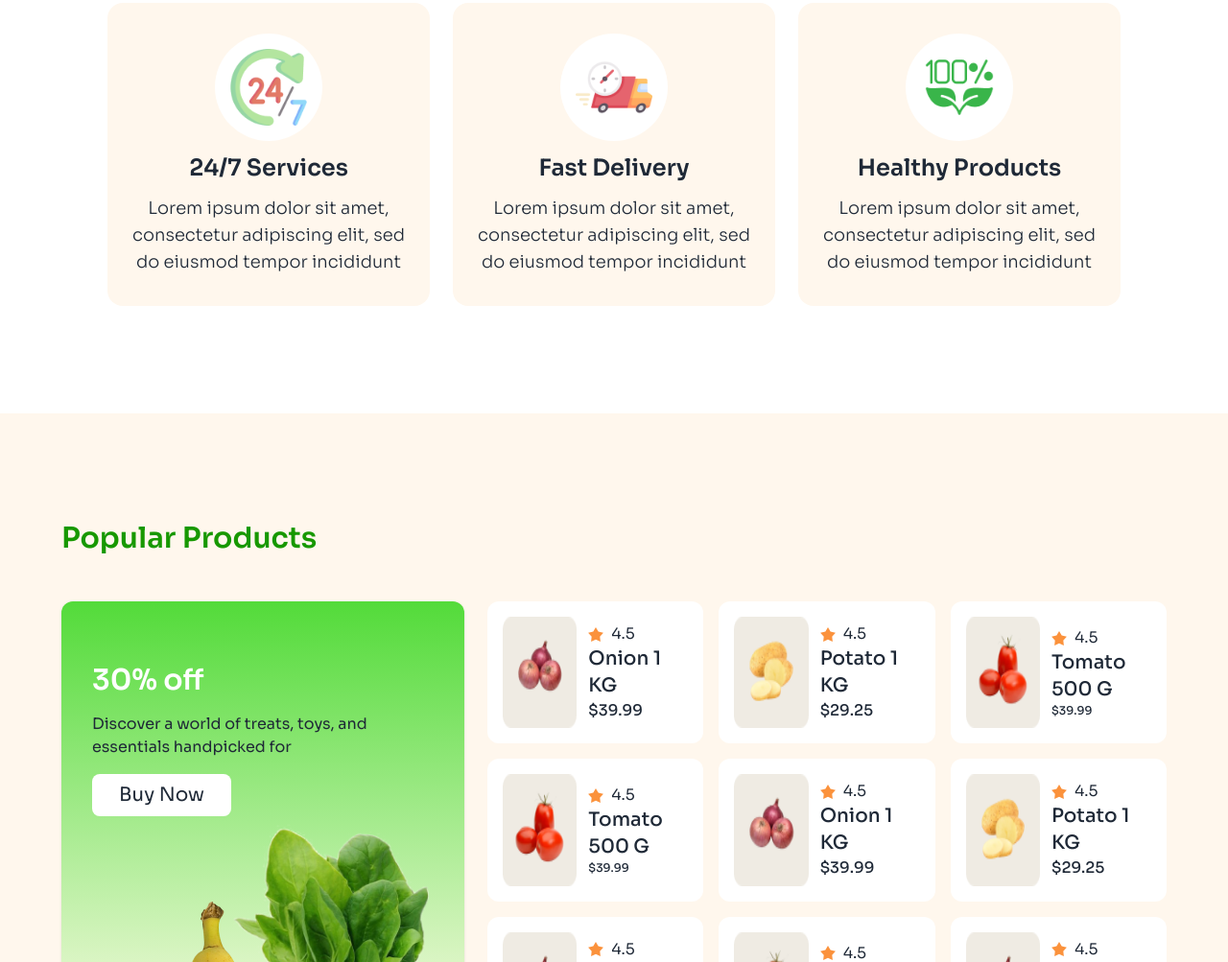
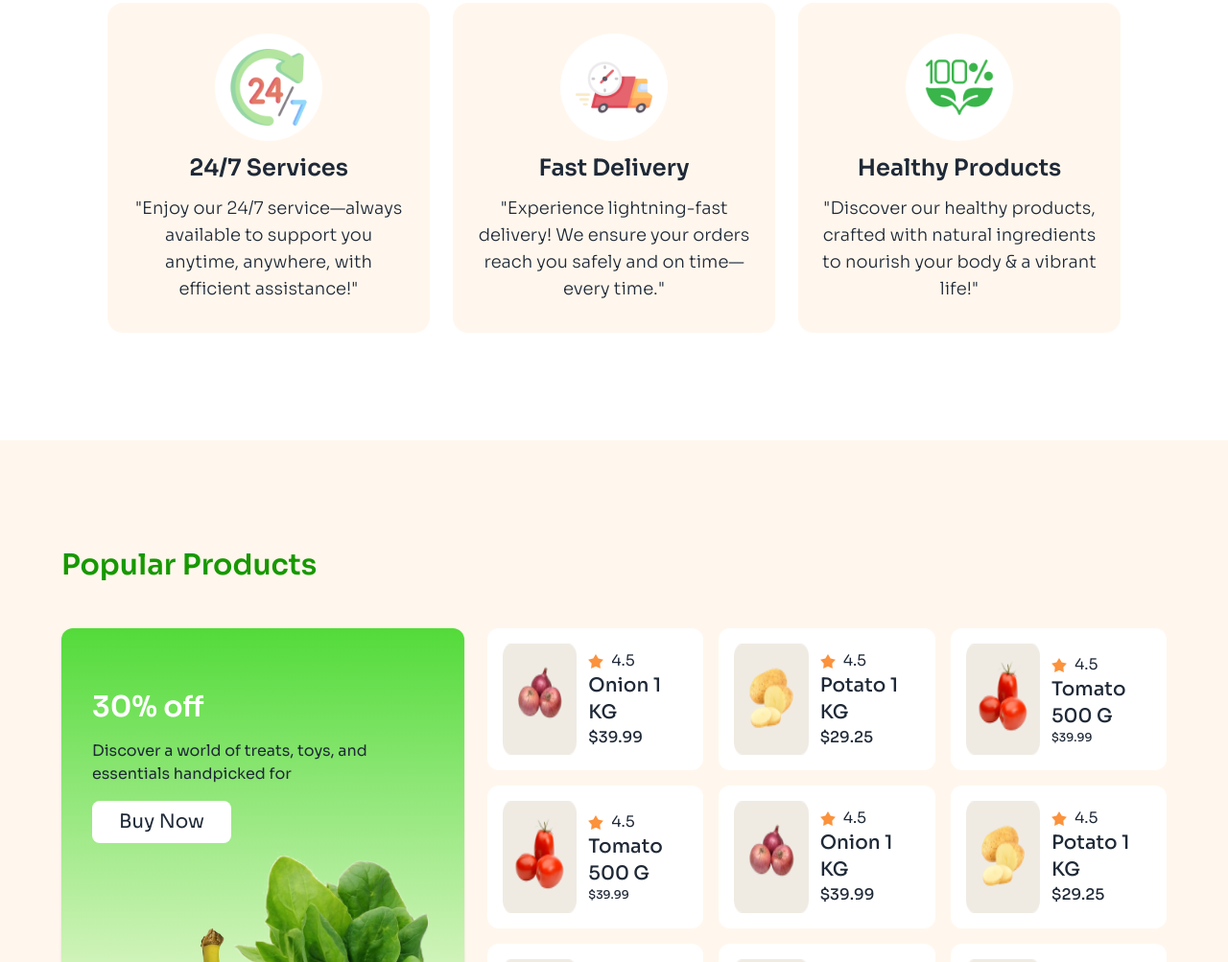
Before and after one commit to mdrahimultahsin/A2-grocery-store, a plain HTML site: page index.html in a window 1280 px wide. Shown: the part 1435-2438 px from the top of the page at 96% size. Drawn offline with nearby package versions, Linux system fonts and the light colour scheme.

Commit message:
update content

```diff
--- a/index.html
+++ b/index.html
@@ -248,8 +248,7 @@
             </div>
             <h2 class="text-2xl font-semibold">24/7 Services</h2>
             <p class="font-light text-lg">
-              Lorem ipsum dolor sit amet, consectetur adipiscing elit, sed do
-              eiusmod tempor incididunt
+              "Enjoy our 24/7 service—always available to support you anytime, anywhere, with efficient assistance!"
             </p>
           </div>
           <!-- Card2 -->
@@ -261,8 +260,7 @@
             </div>
             <h2 class="text-2xl font-semibold">Fast Delivery</h2>
             <p class="font-light text-lg">
-              Lorem ipsum dolor sit amet, consectetur adipiscing elit, sed do
-              eiusmod tempor incididunt
+              "Experience lightning-fast delivery! We ensure your orders reach you safely and on time—every time."
             </p>
           </div>
           <!-- Card3 -->
@@ -274,8 +272,7 @@
             </div>
             <h2 class="text-2xl font-semibold">Healthy Products</h2>
             <p class="font-light text-lg">
-              Lorem ipsum dolor sit amet, consectetur adipiscing elit, sed do
-              eiusmod tempor incididunt
+              "Discover our healthy products, crafted with natural ingredients to nourish your body & a vibrant life!"
             </p>
           </div>
         </div>
```
